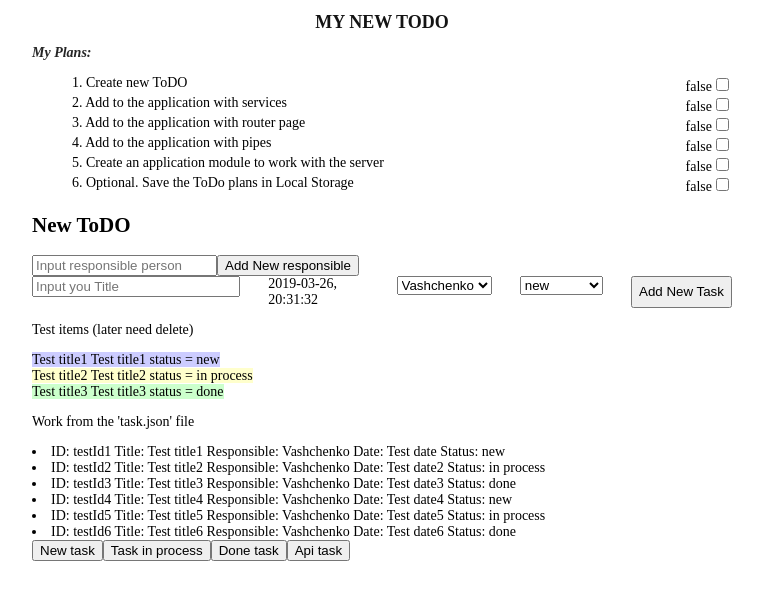
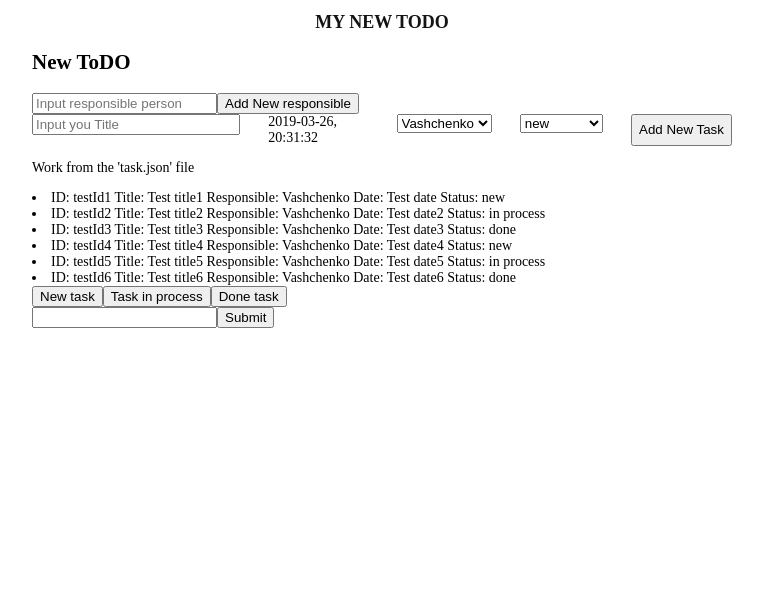
Before and after one commit to VashchenkoOleksandr/JS, an Angular app in the folder HW18_A5/new-todo/: page / in a window 1280 px wide. Shown: the top 600 px of the page, without its empty margins (258-1021 px from the left). Built offline with nearby package versions, Linux system fonts and the light colour scheme.

Commit message:
Have problem error 400

```diff
--- a/HW18_A5/new-todo/src/app/api-todo/api-todo.component.ts
+++ b/HW18_A5/new-todo/src/app/api-todo/api-todo.component.ts
@@ -15,11 +15,11 @@ import { TodoItem } from '../todoItem';
   'done': todo.status === 'done'}">
     ID: {{todo?.id}} Title: {{todo?.title}} responsible: {{todo?.responsible}} dueDate: {{todo?.dueDate}} status: {{todo?.status}}
   </li>
-  <button (click)="takeApiTask()">Api task</button>
-  <li *ngFor="let todo of apiItems" [ngClass]="{'new': todo.status === 'new', 'process': todo.status === 'in process',
-  'done': todo.status === 'done'}">
-    ID: {{todo?.id}} Title: {{todo?.title}} responsible: {{todo?.responsible}} dueDate: {{todo?.dueDate}} status: {{todo?.status}}
-  </li>
+  <div>
+    <input type="text" name="owner" [(ngModel)]="param" />
+    <li *ngIf="done">{{owner}}</li>
+    <button (click)="submit(param)">Submit</button>
+  </div>
   `,
   providers: [HttpService],
   styleUrls: ['./api-todo.component.scss']
@@ -28,7 +28,10 @@ export class ApiTodoComponent implements OnInit {
 
   todoItem: TodoItem[] = [];
   todoItems: TodoItem[] = [];
-  apiItems: TodoItem[] = [];
+
+  owner: string;
+  param: string;
+  done = false;
 
   constructor(private httpService: HttpService) { }
 
@@ -48,8 +51,10 @@ export class ApiTodoComponent implements OnInit {
     this.httpService.getDone().subscribe(data => this.todoItems = data);
   }
 
-  takeApiTask() {
-    this.httpService.getApiData()(data => this.apiItems = data);
+  submit(param: string) {
+    this.httpService.getApiData(param).subscribe((data: string) => {
+      this.owner = data; this.done = true;
+    });
   }
 
 }
--- a/HW18_A5/new-todo/src/app/app.component.html
+++ b/HW18_A5/new-todo/src/app/app.component.html
@@ -1,17 +1,6 @@
 <!--The content below is only a placeholder and can be replaced.-->
 <div class="wrapper">
 <h1 class="main-header">{{title}}</h1>
-<h2 class="sub-header">{{myPlans}}</h2>
-  <ul>
-    <li class="plans-list" [ngClass]="{'plan-status': Plan.status}" *ngFor="let Plan of plans">
-      <div>{{Plan.id}}. {{Plan.info}}</div>
-      <label>
-        <span>{{Plan.status}}</span>
-        <input type="checkbox" [(ngModel)]="Plan.status"/>
-      </label>
-    </li>
-  </ul>
-
 <app-todo></app-todo>
 <router-outlet></router-outlet>
 </div>
--- a/HW18_A5/new-todo/src/app/app.component.ts
+++ b/HW18_A5/new-todo/src/app/app.component.ts
@@ -15,15 +15,6 @@ class Plan {
 export class AppComponent implements OnInit {
 
   title = 'My New ToDO';
-  myPlans = 'My plans:';
-  plans: Plan[] = [
-    {id: 1, info: 'Create new ToDO', status: false},
-    {id: 2, info: 'Add to the application with services', status: false},
-    {id: 3, info: 'Add to the application with router page', status: false},
-    {id: 4, info: 'Add to the application with pipes', status: false},
-    {id: 5, info: 'Create an application module to work with the server', status: false},
-    {id: 6, info: 'Optional. Save the ToDo plans in Local Storage', status: false}
-  ];
 
   constructor() {
   }
--- a/HW18_A5/new-todo/src/app/http.service.ts
+++ b/HW18_A5/new-todo/src/app/http.service.ts
@@ -1,15 +1,11 @@
 import { Injectable } from '@angular/core';
-import { HttpClient, HttpHeaders, HttpResponse} from '@angular/common/http';
+import { HttpClient, HttpParams } from '@angular/common/http';
 import { Observable } from 'rxjs';
-import { TodoItem, TodoAPI } from './todoItem';
+import { TodoItem } from './todoItem';
 import { map } from 'rxjs/operators';
 
 @Injectable()
 export class HttpService {
-
-  parameters = {
-    headers: new HttpHeaders({owner: 'Vashchenko'})
-  };
 
   constructor(private http: HttpClient) {
   }
@@ -56,18 +52,15 @@ export class HttpService {
     }));
   }
 
-  // Try send data on the server
-  // getApiData() {
-  //   const params = new HttpParams().set();
-  //   return this.http.get(TodoAPI, {params});
-  // }
+  getApiData(param: string) {
+  const params = new HttpParams().set('owner', param);
+  return this.http.get('https://api.todo-list.kotoblog.pp.ua/tasks/', {params});
 
-  getApiData(): Observable<TodoItem[]> {
-    return this.http.get('https://api.todo-list.kotoblog.pp.ua/tasks/', this.parameters).pipe(map(data => {
-      const taskList = data["taskList"];
-      return taskList.map(function (todo: any) {
-        return {id: todo.id, title: todo.title, responsible: todo.responsible, dueDate: todo.dueDate, status: todo.status};
-      });
-    }));
+    // return this.http.get('https://api.todo-list.kotoblog.pp.ua/tasks/', this.parameters).pipe(map(data => {
+    //   const taskList = data["taskList"];
+    //   return taskList.map(function (todo: any) {
+    //     return {id: todo.id, title: todo.title, responsible: todo.responsible, dueDate: todo.dueDate, status: todo.status};
+    //   });
+    // }));
   }
 }
--- a/HW18_A5/new-todo/src/app/todo/todo.component.html
+++ b/HW18_A5/new-todo/src/app/todo/todo.component.html
@@ -22,9 +22,6 @@
     <app-status></app-status>
     <button type="button">Add New Task</button>
   </div>
-  <p>Test items (later need delete)</p>
-  <span *ngFor="let TodoItem of items" [ngClass]="{'new': TodoItem.status === 'new', 'process': TodoItem.status === 'in process',
-  'done': TodoItem.status === 'done'}">{{TodoItem.title}} {{TodoItem.title}} status = {{TodoItem.status}}<br /> </span>
 </div>
 <p>Work from the 'task.json' file</p>
 <app-api-todo></app-api-todo>
--- a/HW18_A5/new-todo/src/app/todo/todo.component.ts
+++ b/HW18_A5/new-todo/src/app/todo/todo.component.ts
@@ -20,12 +20,6 @@ export class TodoComponent implements OnInit {
 
   dueDate = new Date();
 
-  items: TodoItem[] = [
-    {id: 'testId1', title: 'Test title1', responsible: 'Vashchenko', dueDate: 'Test date', status: 'new'},
-    {id: 'testId2', title: 'Test title2', responsible: 'Vashchenko', dueDate: 'Test date2', status: 'in process'},
-    {id: 'testId3', title: 'Test title3', responsible: 'Vashchenko', dueDate: 'Test date3', status: 'done'}
-  ];
-
   addRespons(responsible: string) {
       this.responsibleService.addData(responsible);
   }
```
